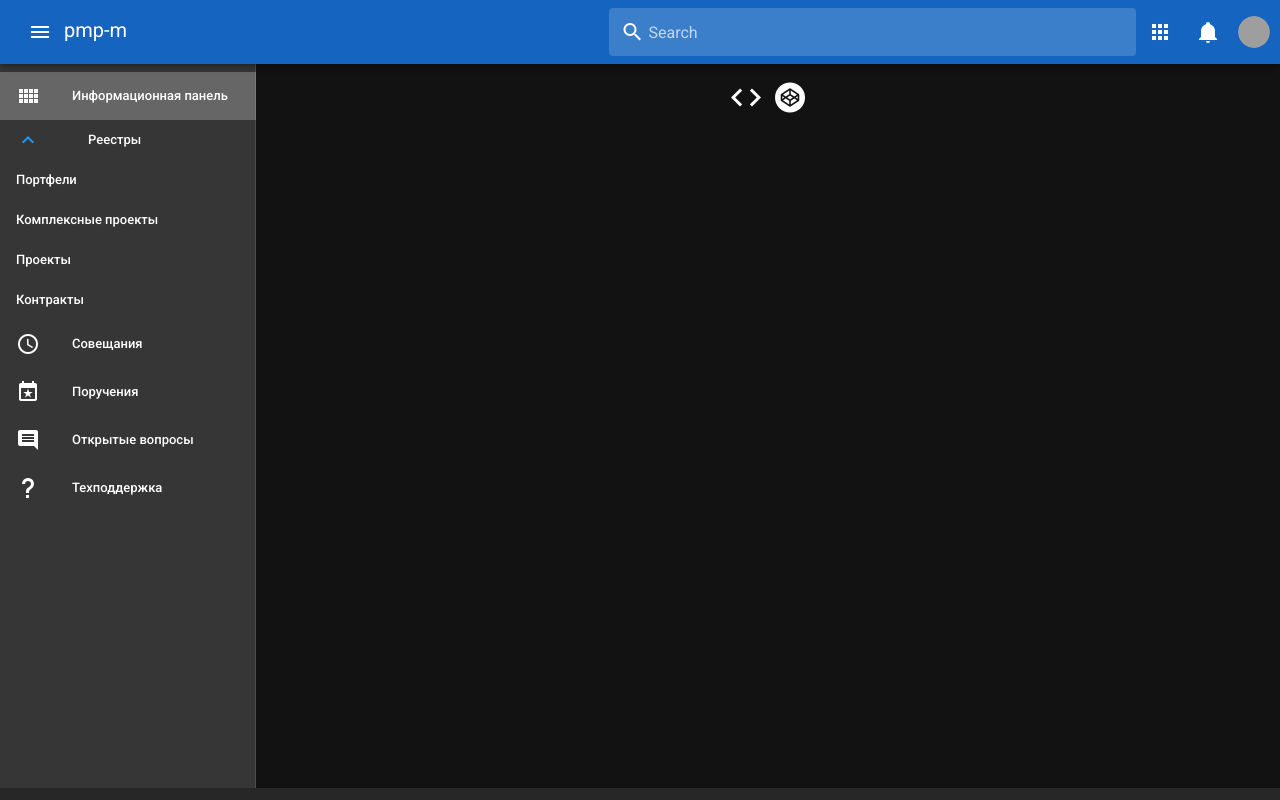
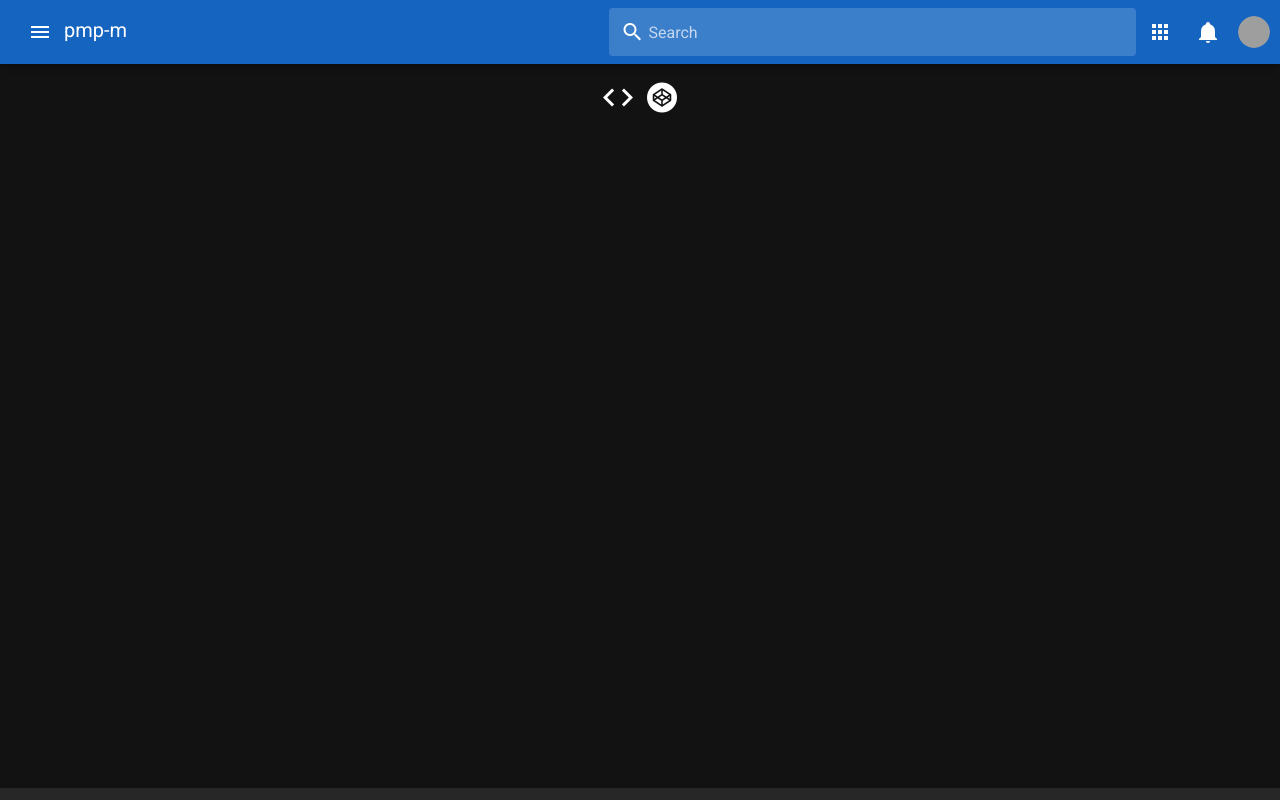
Before and after one commit to metateampro/PMFM, a Vue app: page / in a window 1280 px wide. Built offline with nearby package versions, Linux system fonts and the light colour scheme; grey boxes are pictures that could not be loaded.

Commit message:
vuex without setter

```diff
--- a/src/App.vue
+++ b/src/App.vue
@@ -26,7 +26,6 @@
 
 <script lang="ts">
 import Vue from 'vue';
-import HelloWorld from './components/HelloWorld.vue';
 import LeftBarMenu from './components/LeftBarMenu.vue';
 import Authorization from './components/Authorization.vue';
 import AppBar from './components/AppBar.vue';
@@ -35,7 +34,6 @@ import AppBar from './components/AppBar.vue';
 export default Vue.extend({
   name: 'App',
   components: {
-    HelloWorld,
     LeftBarMenu,
     Authorization,
     AppBar,
--- a/src/components/LeftBarMenu.vue
+++ b/src/components/LeftBarMenu.vue
@@ -1,6 +1,6 @@
 <template>
     <v-navigation-drawer
-      v-model="drawer"
+      v-model="showSideBar"
       :clipped="$vuetify.breakpoint.lgAndUp"
       app>
       <v-list dense>
@@ -78,12 +78,11 @@ import AppBar from './AppBar.vue'
     },
     computed:{
         showSideBar(){
-            this.$store.getters.g_sideBarOpen;
+          return this.$store.getters.g_sideBarOpen;
         }
     },
     data: () => ({
       dialog: false,
-      drawer: null,
       items: [
         { icon: 'mdi-view-comfy', text: 'Информационная панель', routerLink: '/'},
         {
```
